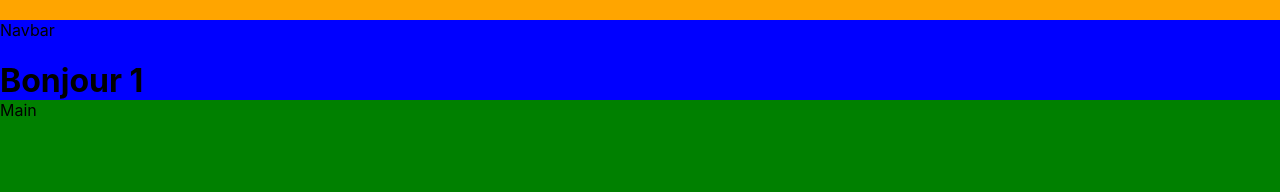
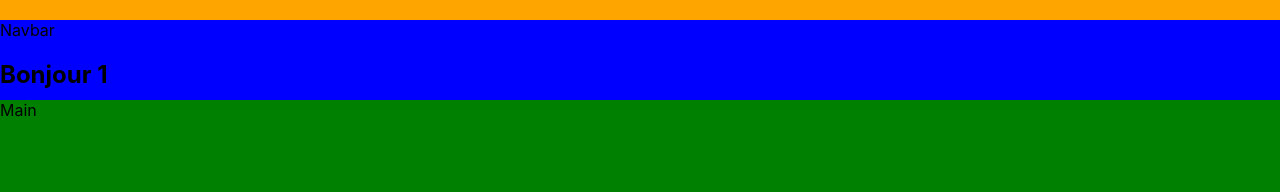
Before and after one commit to Bradejs/crazee-burger, a React (Create React App) app: page /orderpage/1 in a window 1280 px wide. Shown: the top 192 px of the page. Built offline with nearby package versions, Linux system fonts and the light colour scheme; the HTML template or start-up script is replaced by a standard one.

Commit message:
♻️ F04: ORDER > Create Navbar & Main

```diff
--- a/src/components/pages/login/LoginForm.js
+++ b/src/components/pages/login/LoginForm.js
@@ -87,7 +87,3 @@
   }
 
 `
-
-
-
-// REPRISE 35e
--- /dev/null
+++ b/src/components/pages/login/order/Main.js
@@ -0,0 +1,13 @@
+import styled from 'styled-components'
+export default function Main() {
+  return (
+      <MainStyled className="main">Main</MainStyled>
+  )
+}
+
+const MainStyled = styled.div`
+    background: green;
+   flex: 1;
+   /* height: calc(95vh - 10vh); */
+
+`
--- /dev/null
+++ b/src/components/pages/login/order/Navbar.js
@@ -0,0 +1,22 @@
+
+import { Link } from 'react-router-dom'
+import styled from 'styled-components'
+
+export default function Navbar({username}) {
+  return (
+      <NavbarStyled>
+      Navbar
+        <h1>Bonjour {username}</h1>
+        <Link to="/">
+          <button>Déconnexion</button>
+        </Link>
+      </NavbarStyled>
+  )
+}
+
+const NavbarStyled = styled.nav`
+
+    background: blue;
+    height: 10vh;
+
+`
--- a/src/components/pages/login/order/OrderPage.js
+++ b/src/components/pages/login/order/OrderPage.js
@@ -1,5 +1,7 @@
 import { Link, useParams } from "react-router-dom";
 import styled from 'styled-components'
+import Navbar from "./Navbar";
+import Main from "./Main";
 
 export default function OrderPage() {
   // state
@@ -12,14 +14,8 @@
 
     <OrderPageStyled>
       <div className="container">
-        <div className="navbar">
-        Navbar
-          <h1>Bonjour {username}</h1>
-          <Link to="/">
-            <button>Déconnexion</button>
-          </Link>
-        </div>
-        <div className="main">Main</div>
+        <Navbar username={username} />
+        <Main />
       </div>
     </OrderPageStyled>
   )
@@ -38,17 +34,6 @@
   width: 1400px;
   display: flex;
   flex-direction: column;
-
-  .navbar {
-    background: blue;
-    height: 10vh;
-  }
-
-  .main {
-    background: green;
-   flex: 1;
-   /* height: calc(95vh - 10vh); */
-  }
 }
 `
 
```
